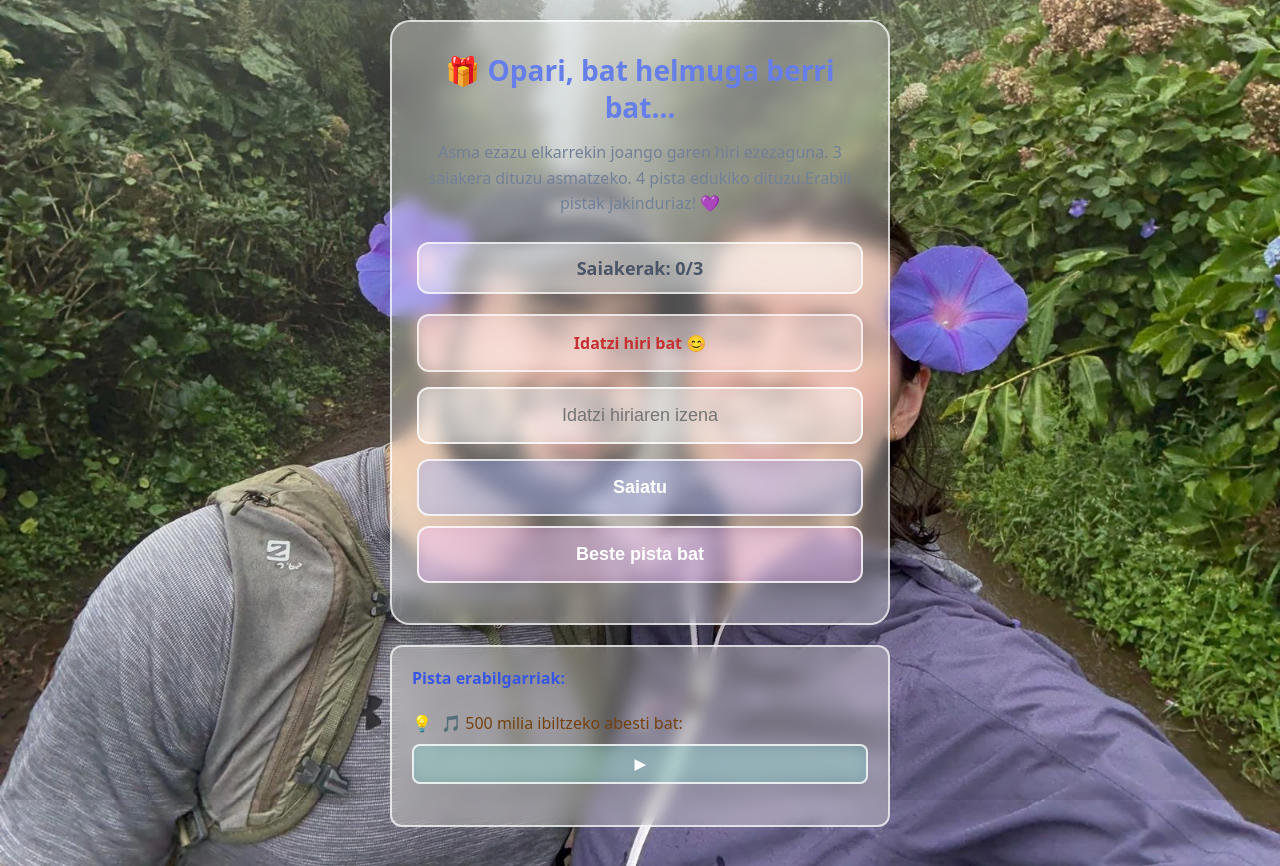
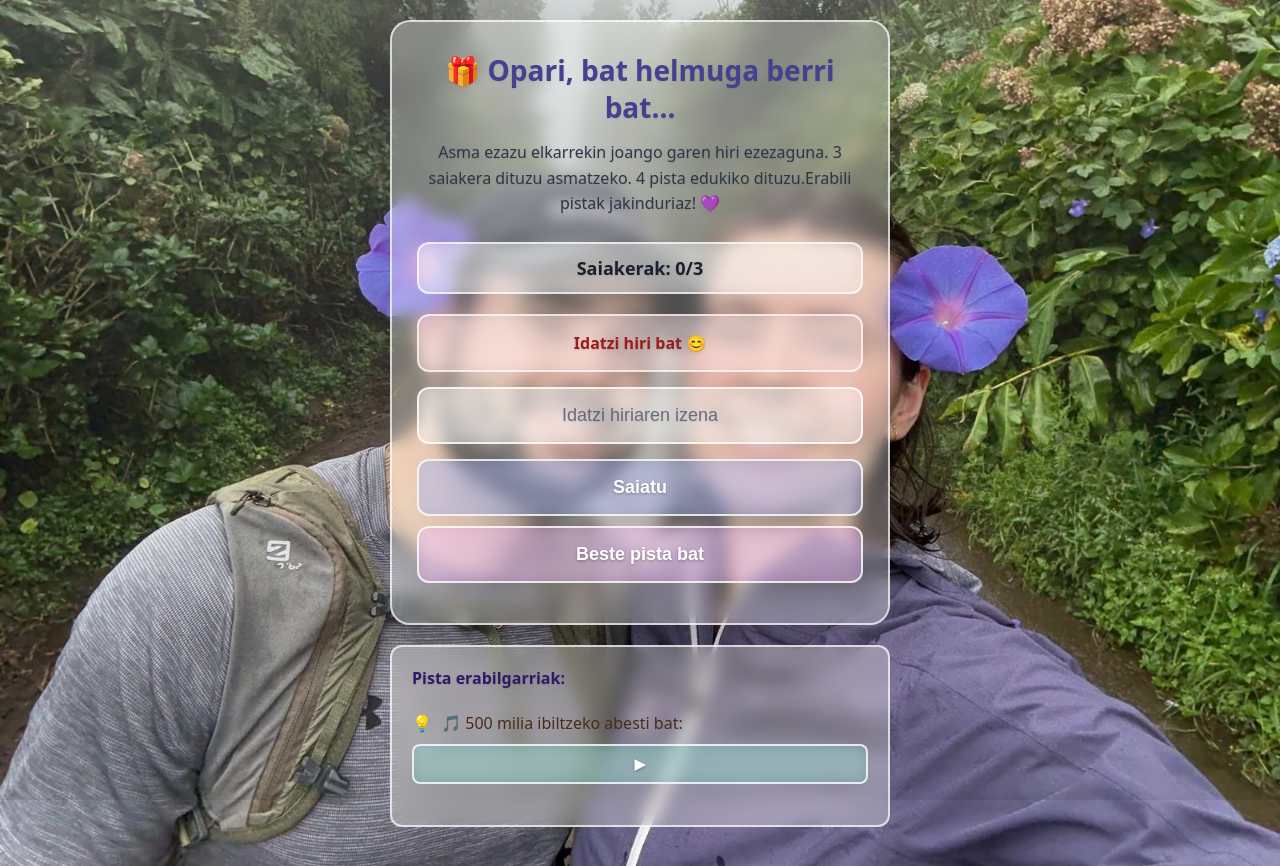
Before and after one commit to AnderZubi00/Oparia, a plain HTML site: page index.html in a window 1280 px wide. Both pictures are taken after a click on the button "Saiatu". Drawn offline with Linux system fonts and the light colour scheme.

Commit message:
update texts

```diff
--- a/index.html
+++ b/index.html
@@ -23,7 +23,7 @@
             align-items: center;
             justify-content: center;
             padding: 20px;
-            color: #2d3748;
+            color: #1a202c;
         }
 
         body::before {
@@ -62,29 +62,32 @@
             font-weight: 700;
             text-align: center;
             margin-bottom: 15px;
-            color: #667eea;
+            color: #434190;
             line-height: 1.3;
+            text-shadow: 0 1px 2px rgba(0, 0, 0, 0.1);
         }
 
         .subtitle {
             text-align: center;
             font-size: 16px;
-            color: #718096;
+            color: #2d3748;
             margin-bottom: 25px;
             line-height: 1.6;
+            text-shadow: 0 1px 2px rgba(0, 0, 0, 0.1);
         }
 
         .attempts {
             text-align: center;
             font-size: 18px;
             font-weight: 600;
-            color: #4a5568;
+            color: #1a202c;
             margin-bottom: 20px;
             padding: 12px;
             background: rgba(247, 250, 252, 0.3);
             backdrop-filter: blur(8px);
             border-radius: 12px;
             border: 2px solid rgba(255, 255, 255, 0.7);
+            text-shadow: 0 1px 2px rgba(0, 0, 0, 0.1);
         }
 
         .input-group {
@@ -103,6 +106,13 @@
             transition: all 0.3s;
             text-align: center;
             font-weight: 500;
+            color: #1a202c;
+            text-shadow: 0 1px 2px rgba(0, 0, 0, 0.1);
+        }
+
+        input[type="text"]::placeholder {
+            color: #4a5568;
+            opacity: 0.8;
         }
 
         input[type="text"]:focus {
@@ -129,6 +139,7 @@
             backdrop-filter: blur(8px);
             color: white;
             border: 2px solid rgba(255, 255, 255, 0.8);
+            text-shadow: 0 1px 3px rgba(0, 0, 0, 0.3);
         }
 
         .btn-primary:hover {
@@ -142,8 +153,9 @@
         .btn-secondary {
             background: rgba(247, 250, 252, 0.25);
             backdrop-filter: blur(8px);
-            color: #667eea;
+            color: #434190;
             border: 2px solid rgba(255, 255, 255, 0.8);
+            text-shadow: 0 1px 2px rgba(0, 0, 0, 0.1);
         }
 
         .btn-secondary:active {
@@ -156,6 +168,7 @@
             backdrop-filter: blur(8px);
             color: white;
             border: 2px solid rgba(255, 255, 255, 0.8);
+            text-shadow: 0 1px 3px rgba(0, 0, 0, 0.3);
         }
 
         .btn-hint:hover {
@@ -178,14 +191,15 @@
 
         .hint-title {
             font-weight: 700;
-            color: #3757e2;
+            color: #2d1b69;
             margin-bottom: 12px;
             font-size: 16px;
+            text-shadow: 0 1px 2px rgba(0, 0, 0, 0.1);
         }
 
         .hint-item {
             padding: 10px 0;
-            color: #744210;
+            color: #4a2c1a;
             line-height: 1.6;
             display: none;
         }
@@ -212,6 +226,7 @@
             margin-top: 8px;
             display: inline-block;
             transition: all 0.3s;
+            text-shadow: 0 1px 3px rgba(0, 0, 0, 0.3);
         }
 
         .btn-music:active {
@@ -247,24 +262,27 @@
         .message.error {
             background: rgba(254, 215, 215, 0.3);
             backdrop-filter: blur(8px);
-            color: #c53030;
+            color: #9b1c1c;
             border: 2px solid rgba(255, 255, 255, 0.7);
+            text-shadow: 0 1px 2px rgba(0, 0, 0, 0.1);
         }
 
         .message.fail {
             background: rgba(254, 235, 200, 0.3);
             backdrop-filter: blur(8px);
-            color: #c05621;
+            color: #9c4221;
             border: 2px solid rgba(255, 255, 255, 0.7);
+            text-shadow: 0 1px 2px rgba(0, 0, 0, 0.1);
         }
 
         .message.success {
             background: rgba(198, 246, 213, 0.3);
             backdrop-filter: blur(8px);
-            color: #2f855a;
+            color: #22543d;
             font-size: 18px;
             line-height: 1.6;
             border: 2px solid rgba(255, 255, 255, 0.7);
+            text-shadow: 0 1px 2px rgba(0, 0, 0, 0.1);
         }
 
         @keyframes slideIn {
```
